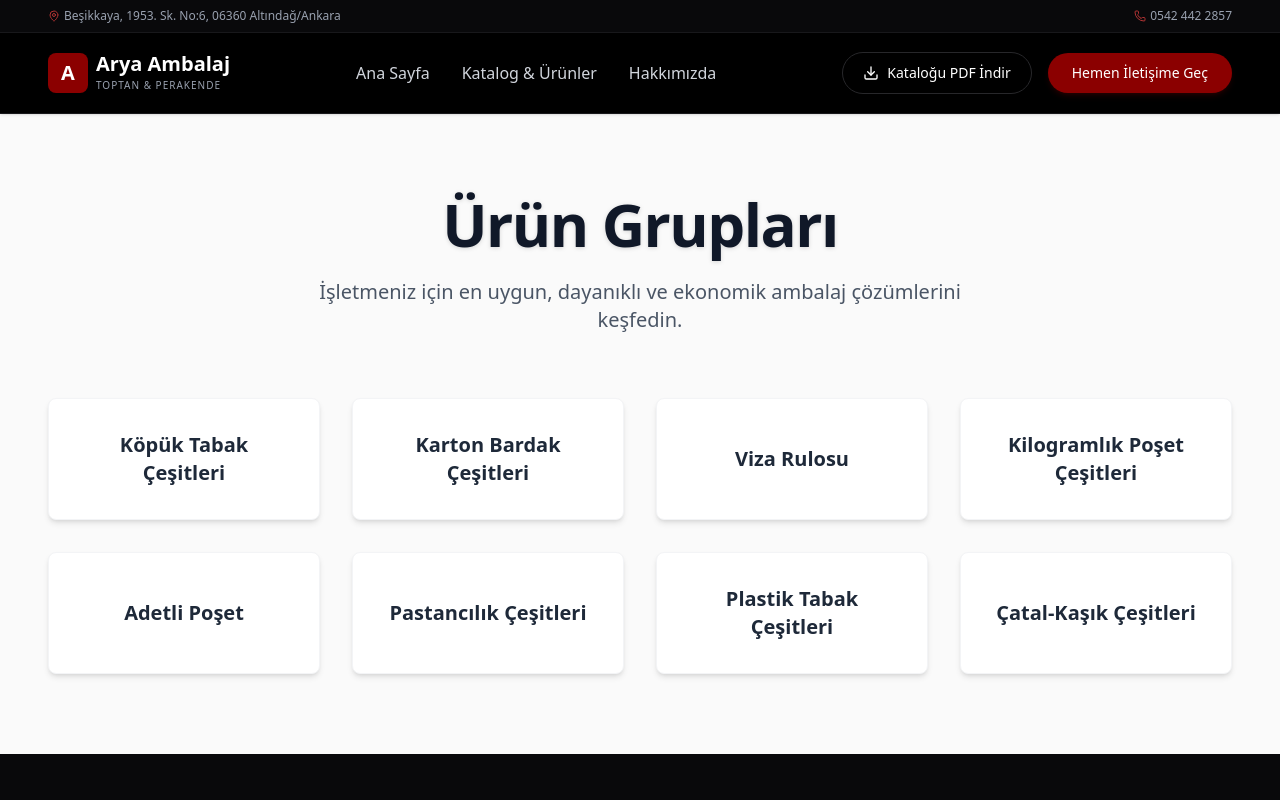
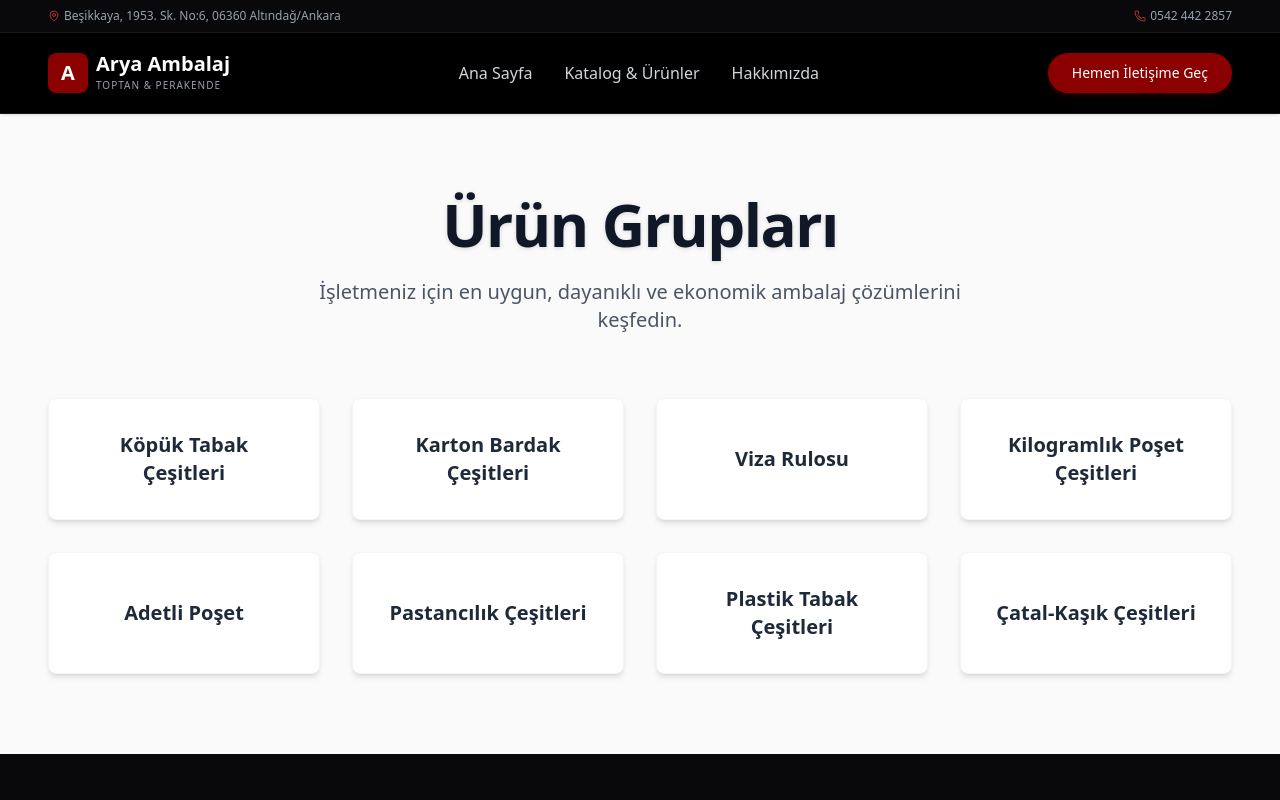
Before and after one commit to ardaeminoglu001-ship-it/aryaambalaj, a Next.js app: page /urunler in a window 1280 px wide. Shown: the top 800 px of the page. Built offline with nearby package versions, Linux system fonts and the light colour scheme; a web font is replaced by a local one.

Commit message:
sayfanın üstünde ki pdf indir kaldırıldı

```diff
--- a/src/components/layout/Navbar.tsx
+++ b/src/components/layout/Navbar.tsx
@@ -72,10 +72,6 @@ export default function Navbar() {
 
                     {/* Desktop Right Side (Call to Action) */}
                     <div className="hidden md:flex items-center gap-4">
-                        <button className="flex items-center gap-2 px-5 py-2.5 rounded-full border border-zinc-800 text-white hover:bg-zinc-900 font-medium text-sm transition-all duration-300">
-                            <Download className="w-4 h-4" />
-                            Kataloğu PDF İndir
-                        </button>
                         <a
                             href="https://wa.me/905424422857?text=Merhaba, fiyat bilgisi almak istiyorum."
                             target="_blank"
@@ -124,10 +120,6 @@ export default function Navbar() {
 
                         <div className="h-px bg-zinc-900 my-2" />
 
-                        <button className="flex items-center justify-center gap-2 w-full px-4 py-3 rounded-lg border border-zinc-800 text-white hover:bg-black font-medium text-sm">
-                            <Download className="w-4 h-4" />
-                            Kataloğu PDF İndir
-                        </button>
                         <a
                             href="https://wa.me/905424422857"
                             target="_blank"
```
